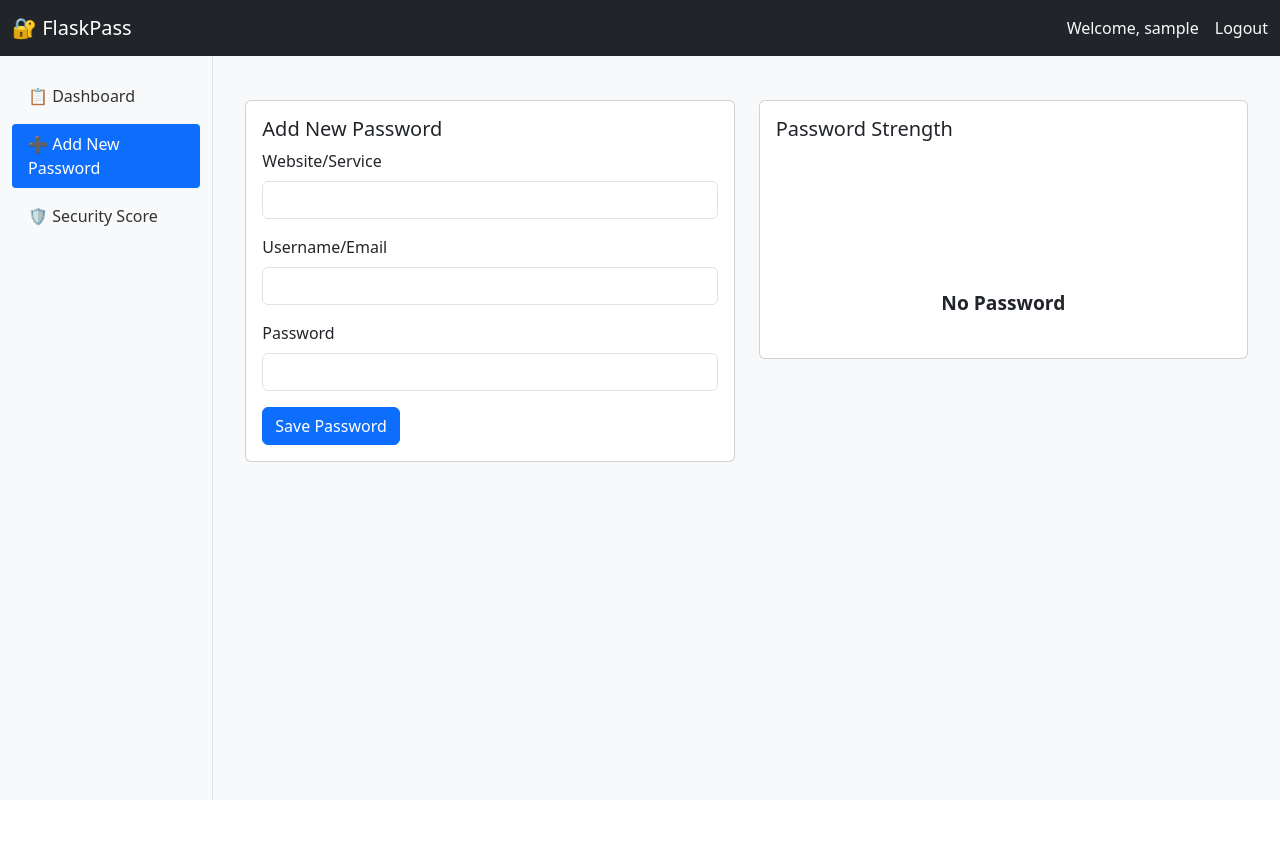
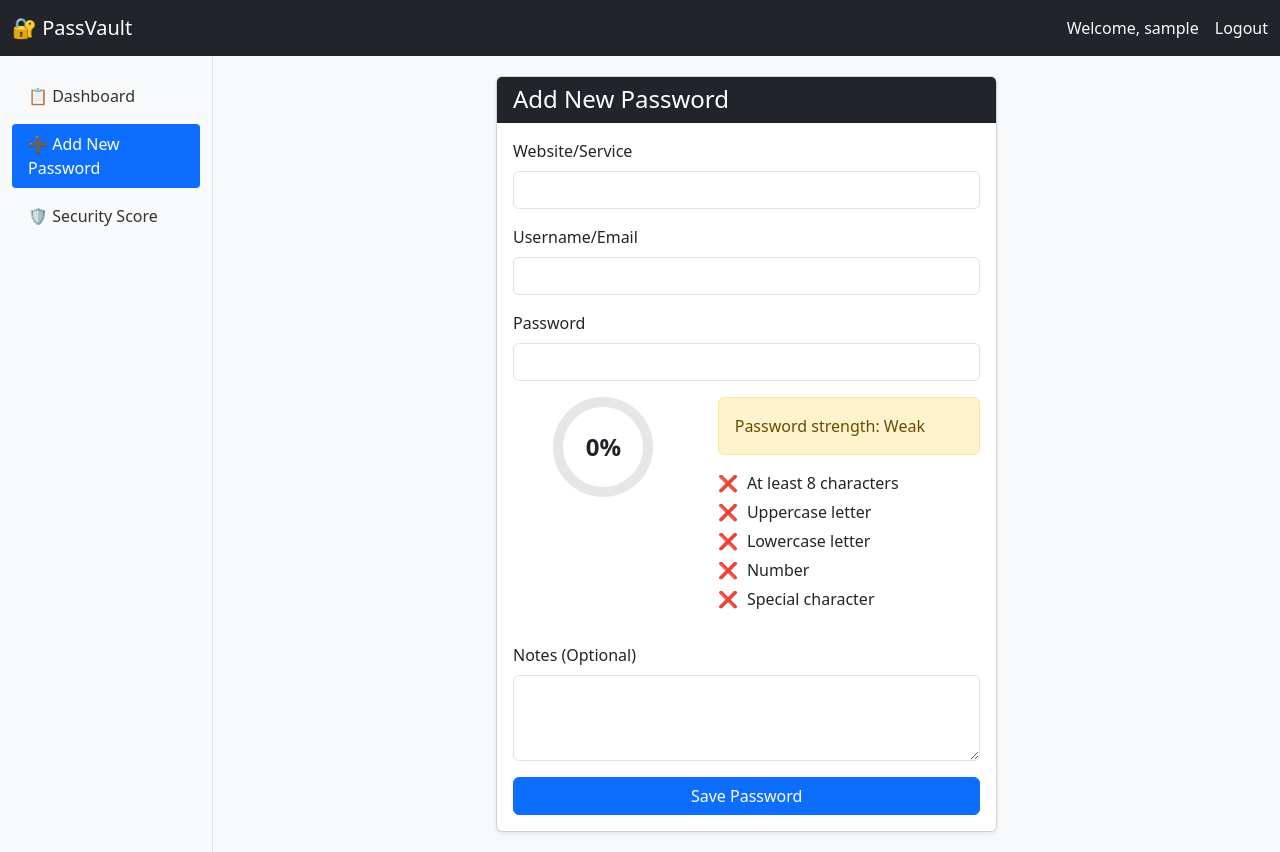
Before and after one commit to sandiJamlu23/Password-Manager-Flask, a Flask app: page /add in a window 1280 px wide. Before the commit the page ends 800 px from the top, so only its background shows below. Run offline with Flask 2, Linux system fonts and the light colour scheme; the visitor is signed in with stand-in values (Sample User, id 1); data comes from the database, SQL or seed files in the repository.

Commit message:
the js thingy is working

```diff
--- a/app/__init__.py
+++ b/app/__init__.py
@@ -11,7 +11,10 @@ bcrypt = Bcrypt()
 login_manager = LoginManager()
 
 def create_app():
-    app = Flask(__name__)
+    app = Flask(__name__,
+                template_folder='templates',
+                static_folder='../static') # Point to the static folder at root level
+                                            # or move static folder under the app
 
     app.config['SECRET_KEY'] = 'dev-secret-key'
     app.config['SQLALCHEMY_DATABASE_URI'] = 'sqlite:///passwords.db'
--- a/app/routes.py
+++ b/app/routes.py
@@ -72,11 +72,11 @@ def logout():
 @login_required
 def add():
     if request.method == 'POST':
-        account = request.form['account']
+        site = request.form['site']
         username = request.form['username']
         password = encrypt_password(request.form['password'])
 
-        new_entry = PasswordEntry(account=account, username=username, password=password)
+        new_entry = PasswordEntry(account=site, username=username, password=password)
         db.session.add(new_entry)
         db.session.commit()
         return redirect(url_for('main.index'))
--- a/app/templates/add.html
+++ b/app/templates/add.html
@@ -1,16 +1,17 @@
-{% extends "base.html" %}
+{% extends 'base.html' %}
 
 {% block content %}
-<div class="container mt-4">
-    <div class="row">
+<div class="row justify-content-center">
     <div class="col-md-6">
-            <div class="card">
+        <div class="card shadow-sm">
+            <div class="card-header bg-dark text-white">
+                <h4 class="mb-0">Add New Password</h4>
+            </div>
             <div class="card-body">
-                    <h5 class="card-title">Add New Password</h5>
-                    <form method="POST">
+                <form method="POST" action="{{ url_for('main.add') }}">
                     <div class="mb-3">
-                            <label for="website" class="form-label">Website/Service</label>
-                            <input type="text" class="form-control" id="website" name="website" required>
+                        <label for="site" class="form-label">Website/Service</label>
+                        <input type="text" class="form-control" id="site" name="site" required>
                     </div>
                     <div class="mb-3">
                         <label for="username" class="form-label">Username/Email</label>
@@ -18,29 +19,75 @@
                     </div>
                     <div class="mb-3">
                         <label for="password" class="form-label">Password</label>
-                            <input type="password" class="form-control" id="password" name="password"
-                                   oninput="updateStrengthMeter(this.value)" required>
+                        <input type="password" class="form-control" id="password" name="password" required>
+                        <div class="password-strength-container mt-3">
+                            <div class="row">
+                                <div class="col-md-5">
+                                    <div class="strength-circle-container">
+                                        <svg width="100" height="100" viewBox="0 0 100 100">
+                                            <circle cx="50" cy="50" r="45" fill="none" stroke="#e6e6e6" stroke-width="10" />
+                                            <circle id="strength-circle" cx="50" cy="50" r="45" fill="none" stroke="#f0ad4e" stroke-width="10"
+                                                stroke-dasharray="282.7" stroke-dashoffset="282.7" transform="rotate(-90 50 50)" />
+                                        </svg>
+                                        <div class="strength-text" id="strength-percentage">0%</div>
                                     </div>
-                        <button type="submit" class="btn btn-primary">Save Password</button>
-                    </form>
+                                </div>
+                                <div class="col-md-7">
+                                    <div id="strength-meter-text" class="alert alert-warning">Password strength: Weak</div>
+                                    <ul class="password-requirements">
+                                        <li id="req-length"><span class="check">❌</span> At least 8 characters</li>
+                                        <li id="req-uppercase"><span class="check">❌</span> Uppercase letter</li>
+                                        <li id="req-lowercase"><span class="check">❌</span> Lowercase letter</li>
+                                        <li id="req-number"><span class="check">❌</span> Number</li>
+                                        <li id="req-special"><span class="check">❌</span> Special character</li>
+                                    </ul>
                                 </div>
                             </div>
                         </div>
-        <div class="col-md-6">
-            <div class="card">
-                <div class="card-body">
-                    <h5 class="card-title">Password Strength</h5>
-                    <div class="strength-meter text-center">
-                        <canvas id="strengthChart" style="max-width: 200px; margin: 0 auto;"></canvas>
-                        <div class="mt-3">
-                            <h4 id="strengthText">No Password</h4>
                     </div>
+                    <div class="mb-3">
+                        <label for="notes" class="form-label">Notes (Optional)</label>
+                        <textarea class="form-control" id="notes" name="notes" rows="3"></textarea>
                     </div>
+                    <div class="d-grid">
+                        <button type="submit" class="btn btn-primary">Save Password</button>
                     </div>
+                </form>
             </div>
         </div>
     </div>
 </div>
 
-<script src="{{ url_for('static', filename='js/password-strength.js') }}"></script>
+<style>
+    .strength-circle-container {
+        position: relative;
+        width: 100px;
+        height: 100px;
+        margin: 0 auto;
+    }
+
+    .strength-text {
+        position: absolute;
+        top: 50%;
+        left: 50%;
+        transform: translate(-50%, -50%);
+        font-size: 1.5rem;
+        font-weight: bold;
+    }
+
+    .password-requirements {
+        list-style-type: none;
+        padding-left: 0;
+        margin-top: 10px;
+    }
+
+    .password-requirements li {
+        margin-bottom: 5px;
+    }
+
+    .check {
+        margin-right: 5px;
+    }
+</style>
+<script src="{{ url_for('static', filename='js/passwordStrength.js') }}"></script>
 {% endblock %}
--- a/app/templates/base.html
+++ b/app/templates/base.html
@@ -3,7 +3,7 @@
 <head>
     <meta charset="UTF-8">
     <meta name="viewport" content="width=device-width, initial-scale=1.0">
-    <title>Password Manager</title>
+    <title>Flask Password Manager</title>
     <link href="https://cdn.jsdelivr.net/npm/bootstrap@5.3.2/dist/css/bootstrap.min.css" rel="stylesheet">
     <link rel="stylesheet" href="{{ url_for('static', filename='style.css') }}">
     <script src="https://cdn.jsdelivr.net/npm/bootstrap@5.3.2/dist/js/bootstrap.bundle.min.js"></script>
@@ -60,7 +60,7 @@
     <!-- Top nav bar-->
     <nav class="navbar navbar-expand-lg navbar-dark bg-dark">
         <div class="container-fluid">
-            <a class="navbar-brand" href="{{ url_for('main.index') }}">🔐 FlaskPass</a>
+            <a class="navbar-brand" href="{{ url_for('main.index') }}">🔐 PassVault</a>
 
             <div class="ms-auto d-flex align-items-center">
                 {% if current_user.is_authenticated %}
@@ -121,7 +121,6 @@
             </div>
         </div>
     </div>
-
     <script src="https://cdn.jsdelivr.net/npm/bootstrap@5.3.2/dist/js/bootstrap.bundle.min.js"></script>
 </body>
 </html>
--- /dev/null
+++ b/static/js/passwordStrength.js
@@ -0,0 +1,101 @@
+document.addEventListener('DOMContentLoaded', function() {
+    const passwordInput = document.getElementById('password');
+    const strengthCircle = document.getElementById('strength-circle');
+    const strengthPercentage = document.getElementById('strength-percentage');
+    const strengthMeterText = document.getElementById('strength-meter-text');
+    const reqLength = document.getElementById('req-length');
+    const reqUppercase = document.getElementById('req-uppercase');
+    const reqLowercase = document.getElementById('req-lowercase');
+    const reqNumber = document.getElementById('req-number');
+    const reqSpecial = document.getElementById('req-special');
+
+    const circleCircumference = 2 * Math.PI * 45; // 2πr
+
+    passwordInput.addEventListener('input', function() {
+        const password = this.value;
+        const strength = calculatePasswordStrength(password);
+
+        // Update circular progress
+        const offset = circleCircumference - (strength / 100) * circleCircumference;
+        if (strengthCircle) {
+            strengthCircle.style.strokeDashoffset = offset;
+        }
+
+        // Update percentage text
+        strengthPercentage.textContent = `${strength}%`;
+
+        // Update strength description and color
+        let strengthColor, strengthDesc;
+
+        if (strength < 30) {
+            strengthColor = '#dc3545'; // red (danger)
+            strengthDesc = 'Weak';
+            strengthMeterText.className = 'alert alert-danger';
+        } else if (strength < 60) {
+            strengthColor = '#f0ad4e'; // orange (warning)
+            strengthDesc = 'Moderate';
+            strengthMeterText.className = 'alert alert-warning';
+        } else if (strength < 80) {
+            strengthColor = '#5bc0de'; // blue (info)
+            strengthDesc = 'Good';
+            strengthMeterText.className = 'alert alert-info';
+        } else {
+            strengthColor = '#5cb85c'; // green (success)
+            strengthDesc = 'Strong';
+            strengthMeterText.className = 'alert alert-success';
+        }
+
+        strengthCircle.style.stroke = strengthColor;
+        strengthMeterText.textContent = `Password strength: ${strengthDesc}`;
+
+        // Update requirements
+        updateRequirement(reqLength, password.length >= 8);
+        updateRequirement(reqUppercase, /[A-Z]/.test(password));
+        updateRequirement(reqLowercase, /[a-z]/.test(password));
+        updateRequirement(reqNumber, /[0-9]/.test(password));
+        updateRequirement(reqSpecial, /[^A-Za-z0-9]/.test(password));
+    });
+
+    function calculatePasswordStrength(password) {
+        if (!password) return 0;
+
+        let score = 0;
+
+        // Basic length score
+        if (password.length > 0) {
+            score += Math.min(password.length * 4, 25); // Max 25 points for length
+        }
+
+        // Character type scores
+        const typesCount = [
+            /[A-Z]/.test(password), // uppercase
+            /[a-z]/.test(password), // lowercase
+            /[0-9]/.test(password), // numbers
+            /[^A-Za-z0-9]/.test(password) // special chars
+        ].filter(Boolean).length;
+
+        score += typesCount * 15; // 15 points per character type
+
+        // Complexity bonus
+        if (typesCount >= 3 && password.length >= 8) {
+            score += 20;
+        }
+
+        // Middle numbers or symbols
+        const middleChars = password.slice(1, -1).match(/[0-9!@#$%^&*()]/g);
+        if (middleChars) {
+            score += middleChars.length * 2;
+        }
+
+        // Cap at 100
+        return Math.min(Math.round(score), 100);
+    }
+
+    function updateRequirement(element, isValid) {
+        if (isValid) {
+            element.querySelector('.check').textContent = '✅';
+        } else {
+            element.querySelector('.check').textContent = '❌';
+        }
+    }
+});
--- a/static/style.css
+++ /dev/null
@@ -1,45 +0,0 @@
-body {
-    min-height: 100vh;
-    display: flex;
-    flex-direction: column;
-}
-.sidebar {
-    background-color: #f8f9fa;
-    border-right: 1px solid  #dee2e6;
-    min-height: calc(100vh - 56px);
-    padding-top: 20px;
-}
-.sidebar .nav-link{
-    color: #333;
-    padding: 0.5rem 1rem;
-    border-radius: 0.25rem;
-    margin-bottom: 0.5rem ;
-}
-.sidebar .nab-link:hover {
-    background-color: #e9ecef;
-}
-.sidebar .nav-link.active {
-    background-color: #0d6efd;
-    color: white;
-}
-.sidebar .nav-link i {
-    margin-right: 10px;
-}
-.content-wrapper {
-    flex: 1;
-    padding: 20px;
-}
-
-.strength-meter {
-    padding: 20px;
-}
-
-.strength-meter canvas {
-    margin-bottom: 15px;
-}
-
-#strengthText {
-    font-size: 1.2rem;
-    font-weight: bold;
-    margin-top: 10px;
-}
```
Also changed, not shown: static/password_strength.js (deleted, +0 -52 lines), README.md. Lines whose indentation alone changed are shown as unchanged.
